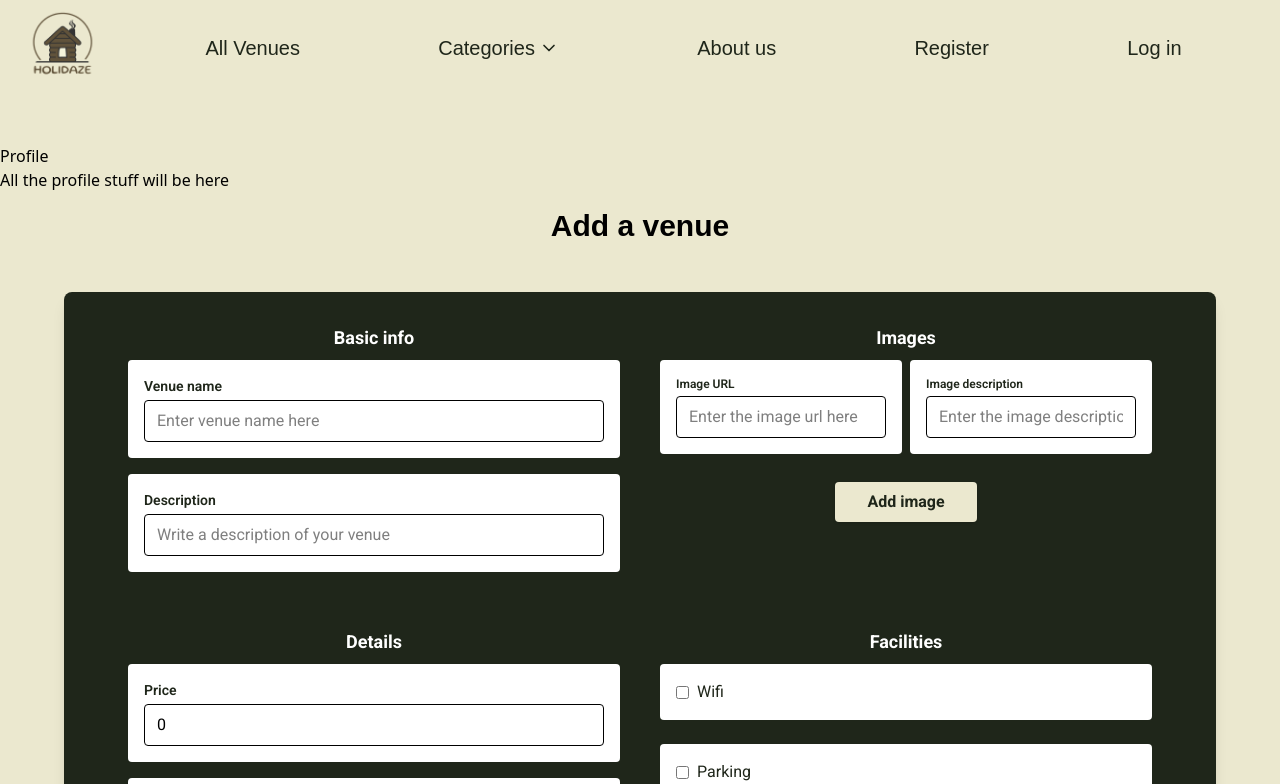
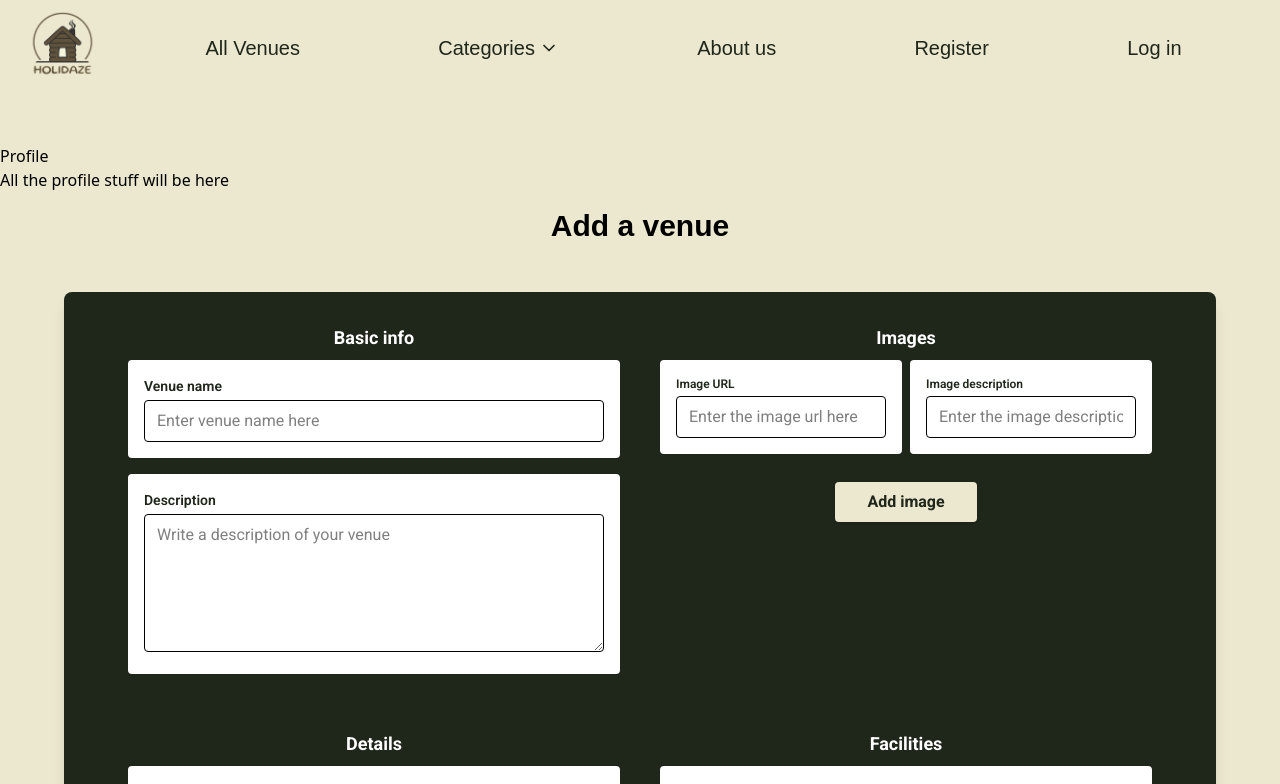
Before and after one commit to maddipaddi/Fireside-Holidaze, a React (Vite) app: page /Profile in a window 1280 px wide. Shown: the top 784 px of the page. Built offline with nearby package versions, Linux system fonts and the light colour scheme; a web font is replaced by a local one.

Commit message:
feat: change description input to textarea

```diff
--- a/src/pages/Profile.jsx
+++ b/src/pages/Profile.jsx
@@ -135,7 +135,7 @@ export default function Profile() {
                 name="name"
                 id="name"
                 minLength={2}
-                maxLength={20}
+                maxLength={30}
                 required
                 value={formData.name}
                 onChange={handleChange}
@@ -150,10 +150,10 @@ export default function Profile() {
               >
                 Description
               </label>
-              <input
-                type="textarea"
+              <textarea
                 name="description"
                 id="description"
+                rows={5}
                 maxLength={200}
                 required
                 value={formData.description}
```
